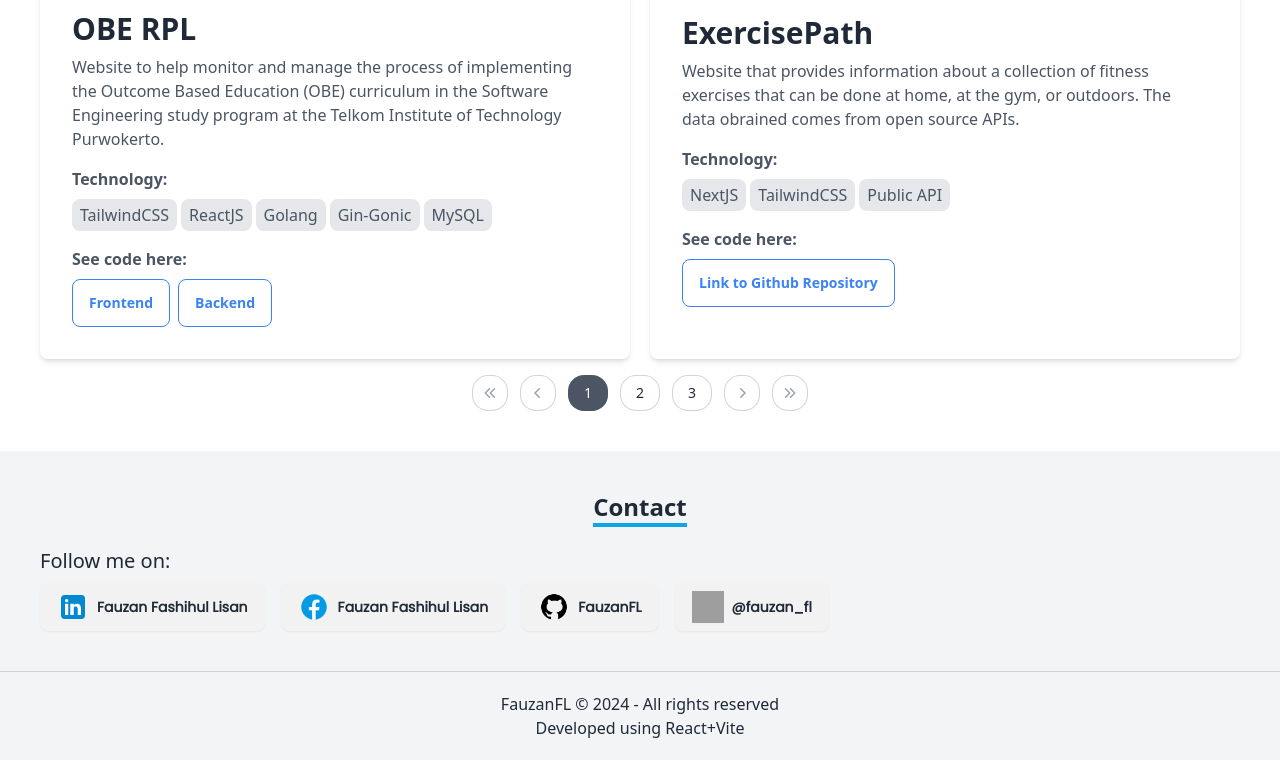
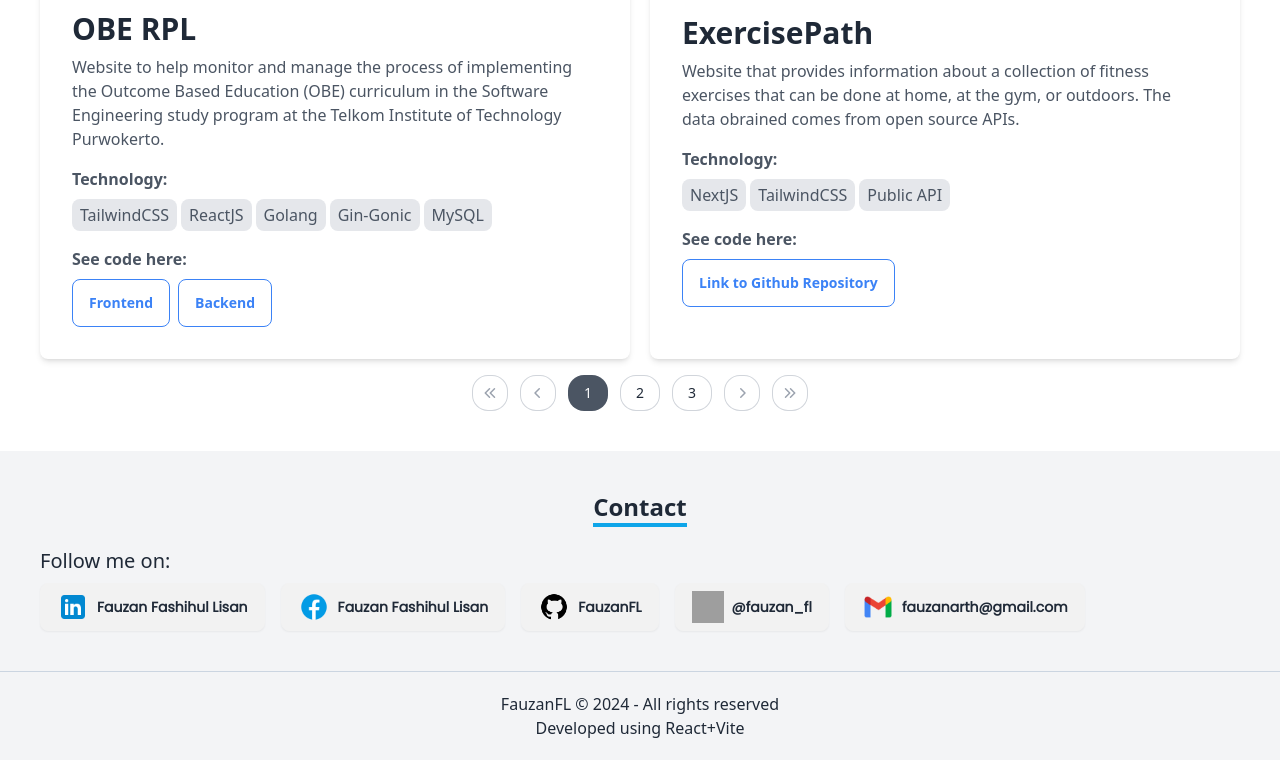
Before and after one commit to FauzanFL/web-portfolio, a React (Vite) app: page / in a window 1280 px wide. Shown: the part 1546-2306 px from the top of the page. Built offline with nearby package versions, Linux system fonts and the light colour scheme; grey boxes are pictures that could not be loaded; a web font is replaced by a local one.

Commit message:
add gmail in contact

```diff
--- a/src/components/Contact.jsx
+++ b/src/components/Contact.jsx
@@ -21,6 +21,11 @@ const Contact = ({ theme }) => {
       icon: 'instagram.png',
       account: '@fauzan_fl',
       link: 'https://www.instagram.com/fauzan_fl/',
+    },
+    {
+      icon: 'gmail.png',
+      account: 'fauzanarth@gmail.com',
+      link: 'https://mail.google.com/mail/u/0/#inbox?compose=CllgCJNtfCmPPKjvFjrwZvxrllNbPWtqFNBnmmqBGvSCzjbSxVTlDvVBklVltpdFbHwxngNLlmL',
     },
   ];
   return (
```
Also changed, not shown: src/assets/img/gmail.png (added).
